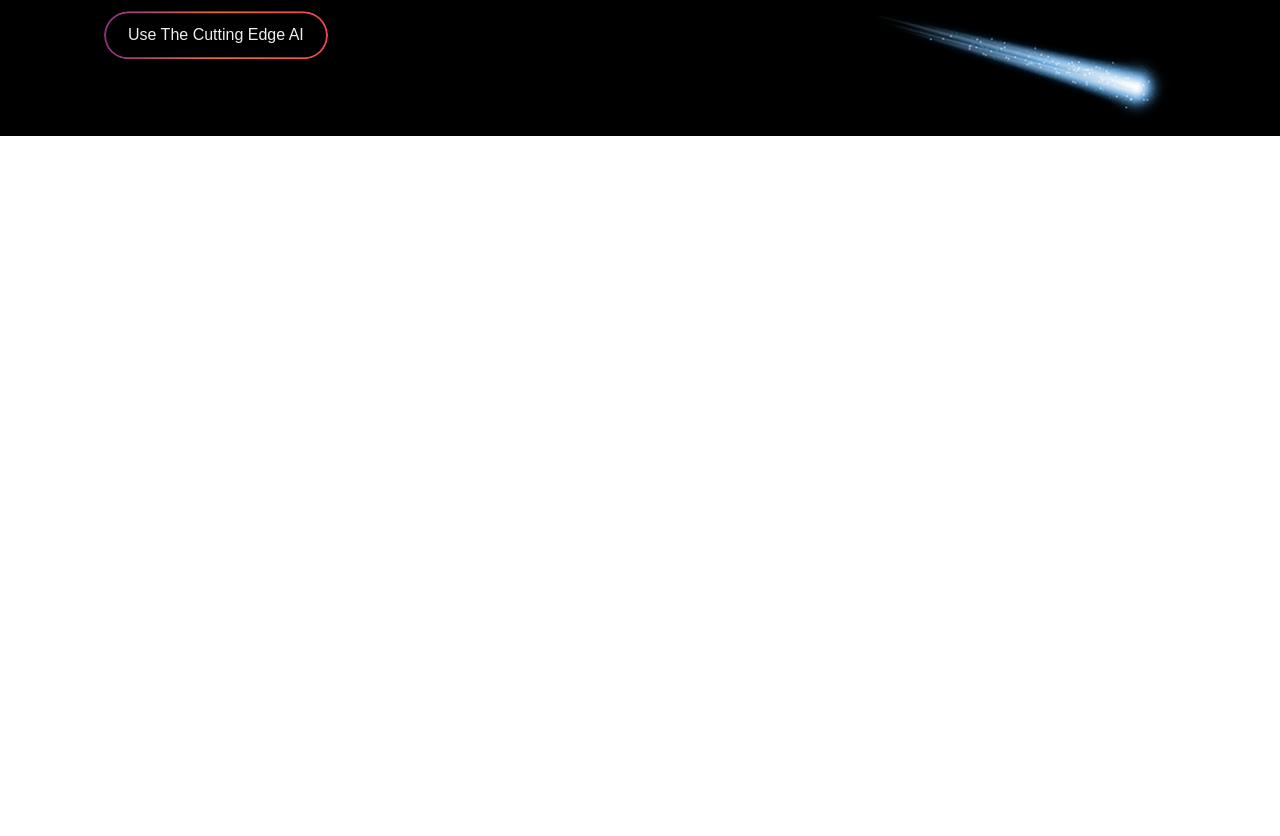
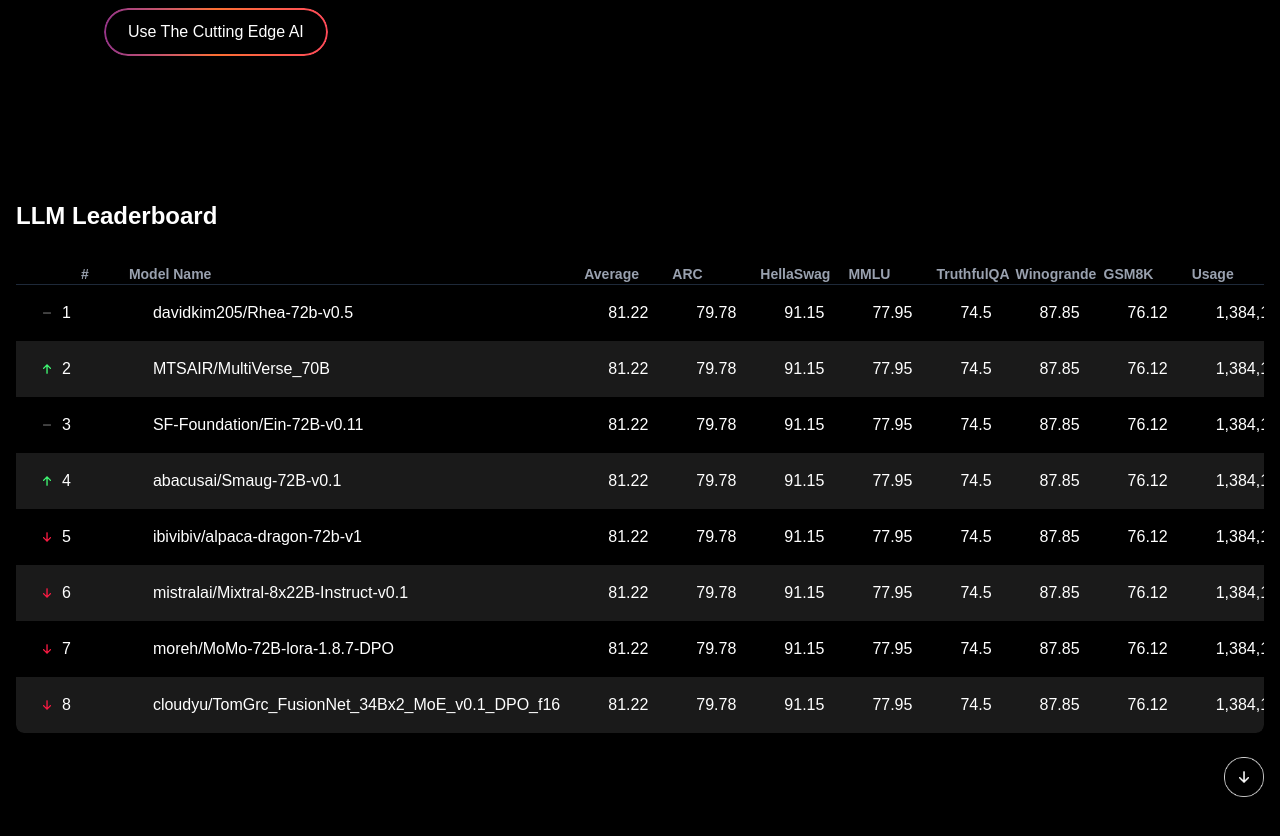
Before and after one commit to mintesnotbekele/parallaxLanding, a Next.js app: page / in a window 1280 px wide. Shown: the part 1940-2776 px from the top of the page. Before the commit the page ends 2076 px from the top, so only its background shows below. Built offline with nearby package versions, Linux system fonts and the light colour scheme.

Commit message:
added leaderboard table

```diff
--- a/src/app/page.tsx
+++ b/src/app/page.tsx
@@ -8,6 +8,7 @@
 import Hero from "@/components/Hero";
 import Partners from "@/components/Partners";
 import HeroSection from "@/components/SecondSection";
+import Leaderboard from "@/components/Leaderboard";
 
 export default function Home() {
   const { scrollY } = useScroll();
@@ -56,6 +57,8 @@
         <Hero />
          <Partners />
          <HeroSection />
+         <Leaderboard />
+         <HeroSection />
       </div>
     </main>
   );
--- /dev/null
+++ b/src/components/Leaderboard.tsx
@@ -0,0 +1,149 @@
+
+"use client";
+
+import { motion, useScroll, useSpring, useTransform } from "framer-motion";
+import rocket from "@/assets/rocket.png";
+import Image from "next/image";
+import { useRef, useState } from "react";
+
+import upArrow from "@/assets/uparrow.png";
+import downArrow from "@/assets/downarrow.png";
+import dashArrow from "@/assets/dasharrow.png";
+import downButton from "@/assets/DownButton.png";
+import upButton from "@/assets/UpButton.png"
+
+type LeaderboardRow = {
+  "#": number;
+  trend: "up" | "down" | "dash";
+  "Model Name": string;
+  Average: number;
+  ARC: number;
+  HellaSwag: number;
+  MMLU: number;
+  TruthfulQA: number;
+  Winogrande: number;
+  GSM8K: number;
+  Usage: string | number;
+};
+
+export default function Leaderboard() {
+
+
+  const leaderboardData : LeaderboardRow[] = [
+    { "#": 1, trend: "dash", "Model Name": "davidkim205/Rhea-72b-v0.5", Average: 81.22, ARC: 79.78, HellaSwag: 91.15, MMLU: 77.95, TruthfulQA: 74.5, Winogrande: 87.85, GSM8K: 76.12, Usage: "1,384,193" },
+    { "#": 2, trend: "up", "Model Name": "MTSAIR/MultiVerse_70B", Average: 81.22, ARC: 79.78, HellaSwag: 91.15, MMLU: 77.95, TruthfulQA: 74.5, Winogrande: 87.85, GSM8K: 76.12, Usage: "1,384,193" },
+    { "#": 3, trend: "dash", "Model Name": "SF-Foundation/Ein-72B-v0.11", Average: 81.22, ARC: 79.78, HellaSwag: 91.15, MMLU: 77.95, TruthfulQA: 74.5, Winogrande: 87.85, GSM8K: 76.12, Usage: "1,384,193" },
+    { "#": 4, trend: "up", "Model Name": "abacusai/Smaug-72B-v0.1", Average: 81.22, ARC: 79.78, HellaSwag: 91.15, MMLU: 77.95, TruthfulQA: 74.5, Winogrande: 87.85, GSM8K: 76.12, Usage: "1,384,193" },
+    { "#": 5, trend: "down", "Model Name": "ibivibiv/alpaca-dragon-72b-v1", Average: 81.22, ARC: 79.78, HellaSwag: 91.15, MMLU: 77.95, TruthfulQA: 74.5, Winogrande: 87.85, GSM8K: 76.12, Usage: "1,384,193" },
+    { "#": 6, trend: "down", "Model Name": "mistralai/Mixtral-8x22B-Instruct-v0.1", Average: 81.22, ARC: 79.78, HellaSwag: 91.15, MMLU: 77.95, TruthfulQA: 74.5, Winogrande: 87.85, GSM8K: 76.12, Usage: "1,384,193" },
+    { "#": 7, trend: "down", "Model Name": "moreh/MoMo-72B-lora-1.8.7-DPO", Average: 81.22, ARC: 79.78, HellaSwag: 91.15, MMLU: 77.95, TruthfulQA: 74.5, Winogrande: 87.85, GSM8K: 76.12, Usage: "1,384,193" },
+    { "#": 8, trend: "down", "Model Name": "cloudyu/TomGrc_FusionNet_34Bx2_MoE_v0.1_DPO_f16", Average: 81.22, ARC: 79.78, HellaSwag: 91.15, MMLU: 77.95, TruthfulQA: 74.5, Winogrande: 87.85, GSM8K: 76.12, Usage: "1,384,193" },
+    { "#": 9, trend: "down", "Model Name": "meta-llama/Meta-Llama-3-70B-Instruct", Average: 77.88, ARC: 71.42, HellaSwag: 85.69, MMLU: 80.06, TruthfulQA: 61.81, Winogrande: 82.87, GSM8K: 85.44, Usage: 1190560 },
+    { "#": 10, trend: "dash", "Model Name": "sail/luxia-21-4b-alignment-v1.0", Average: 77.74, ARC: 71.47, HellaSwag: 91.88, MMLU: 68.1, TruthfulQA: 73.17, Winogrande: 87.37, GSM8K: 71.11, Usage: 1185234 },
+    { "#": 11, trend: "up", "Model Name": "zhenye/MixT40-7B-v2-MoE-v8.1", Average: 77.5, ARC: 73.81, HellaSwag: 89.22, MMLU: 64.92, TruthfulQA: 78.57, Winogrande: 87.37, GSM8K: 71.11, Usage: 1178689 },
+    { "#": 12, trend: "down", "Model Name": "yunconglong/Truthful_DPO_TomGrc_FusionNet", Average: 77.44, ARC: 74.91, HellaSwag: 89.3, MMLU: 64.67, TruthfulQA: 78.02, Winogrande: 88.24, GSM8K: 68.52, Usage: 1177065 },
+    { "#": 13, trend: "dash", "Model Name": "JaeyeonKang/CGK_Asura_v1", Average: 77.43, ARC: 73.89, HellaSwag: 89.07, MMLU: 75.44, TruthfulQA: 71.75, Winogrande: 86.35, GSM8K: 68.08, Usage: 1170054 },
+    { "#": 14, trend: "down", "Model Name": "fbigit/UNA-SimpleSmaug-34b-v1bte3", Average: 77.41, ARC: 74.57, HellaSwag: 86.74, MMLU: 75.69, TruthfulQA: 70.17, Winogrande: 83.92, GSM8K: 72.46, Usage: 1165952 },
+    { "#": 15, trend: "up", "Model Name": "TomGrc/FusionNet_34B-v2-MoE_v0.1", Average: 77.38, ARC: 73.72, HellaSwag: 88.46, MMLU: 76.72, TruthfulQA: 71.01, Winogrande: 83.35, GSM8K: 73.01, Usage: 1144223 },
+    { "#": 16, trend: "dash", "Model Name": "mjlbjessse/Tess-72B-v1.5b", Average: 77.3, ARC: 71.25, HellaSwag: 95.53, MMLU: 81.22, TruthfulQA: 71.99, Winogrande: 81.45, GSM8K: 76.95, Usage: 1129110 },
+  ];
+
+   const getArrow = (trend: LeaderboardRow["trend"]) => {
+    if (trend === "up") return upArrow;
+    if (trend === "down") return downArrow;
+    return dashArrow;
+  };
+
+
+  const [page, setPage] = useState(0);
+  const itemsPerPage = 8;
+
+  const startIndex = page * itemsPerPage;
+  const endIndex = startIndex + itemsPerPage;
+  const currentData = leaderboardData.slice(startIndex, endIndex);
+
+  const canGoUp = page > 0;
+  const canGoDown = endIndex < leaderboardData.length;
+
+
+  const sectionRef = useRef<HTMLDivElement>(null);
+  const { scrollYProgress } = useScroll({ target: sectionRef, offset: ["start start", "end start"] });
+  const rawY = useTransform(scrollYProgress, [0, 1], ["60%", "-250%"]);
+  const y = useSpring(rawY, { stiffness: 100, damping: 20 });
+
+  return (
+    <div ref={sectionRef} className="relative py-16 overflow-hidden">
+
+      <motion.div style={{ y }} className="absolute inset-0 flex justify-center pointer-events-none">
+        <div className="w-full max-w-6xl mx-auto grid grid-cols-10">
+          <div className="col-span-6 flex items-center justify-center">
+            <Image src={rocket} alt="Rocket" width={60} height={120} priority />
+          </div>
+        </div>
+      </motion.div>
+
+      <div className="container mx-auto px-4 relative z-10">
+        <div className="flex items-center justify-between mb-8">
+          <motion.h2 className="text-2xl font-semibold text-white">LLM Leaderboard</motion.h2>
+        </div>
+
+        <motion.div className="mx-auto max-w-12xl overflow-x-auto rounded-lg">
+          <table className="w-full table-auto relative z-10">
+            <thead>
+              <tr className="border-b border-gray-800 text-left text-sm text-gray-400">
+                <th></th>
+                <th>#</th>
+                <th>Model Name</th>
+                <th>Average</th>
+                <th>ARC</th>
+                <th>HellaSwag</th>
+                <th>MMLU</th>
+                <th>TruthfulQA</th>
+                <th>Winogrande</th>
+                <th>GSM8K</th>
+                <th>Usage</th>
+              </tr>
+            </thead>
+           <tbody>
+              {currentData.map((row, i) => (
+                <tr
+                  key={i}
+                  className={`text-white transition-colors ${
+                    i % 2 === 0 ? "bg-transparent" : "bg-white/10 backdrop-blur-md"
+                  } hover:bg-white/20 hover:backdrop-blur-lg`}
+                >
+                  {(Object.keys(row) as (keyof LeaderboardRow)[]).map((key, j) => (
+                    <td key={j} className="px-6 py-4">
+                      {key === "#" ? (
+                        <div className="flex items-center">
+                          <Image src={getArrow(row.trend)} alt="trend" width={14} height={14} />
+                          <span className="ml-2">{row[key]}</span>
+                        </div>
+                      ) : key !== "trend" ? (
+                        row[key]
+                      ) : null}
+                    </td>
+                  ))}
+                </tr>
+              ))}
+            </tbody>
+          </table>
+        </motion.div>
+
+
+        <div className="flex justify-end gap-6 mt-6">
+          {canGoUp && (
+            <button onClick={() => setPage((p) => p - 1)}>
+              <Image src={upButton} alt="Up" width={40} height={40} />
+            </button>
+          )}
+          {canGoDown && (
+            <button onClick={() => setPage((p) => p + 1)}>
+              <Image src={downButton} alt="Down" width={40} height={40} />
+            </button>
+          )}
+        </div>
+      </div>
+    </div>
+  );
+}
```
